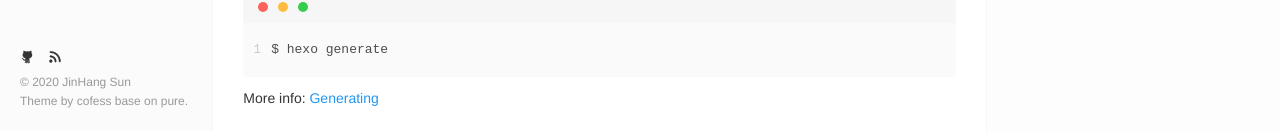
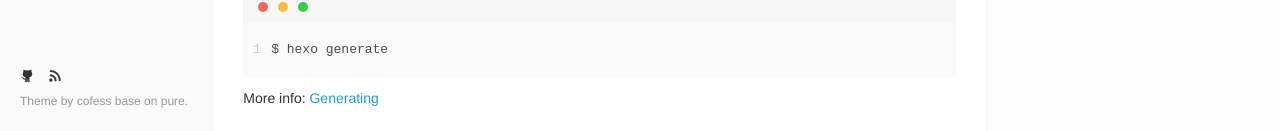
Before and after one commit to Sunjinhang/Sunjinhang.github.io, a plain HTML site: page 2020/02/03/hello-world/index.html in a window 1280 px wide. Shown: the part 669-800 px from the top of the page. Drawn offline with nearby package versions, Linux system fonts and the light colour scheme; no server answers; a script that the page names is missing.

Commit message:
Site updated: 2020-02-03 16:55:01

```diff
--- a/2020/02/03/hello-world/index.html
+++ b/2020/02/03/hello-world/index.html
@@ -431,8 +431,6 @@
 
     <div class="copyright">
 
-        &copy; 2020 JinHang Sun
-
         <div class="publishby">
         	Theme by <a href="https://github.com/cofess" target="_blank"> cofess </a>base on <a href="https://github.com/cofess/hexo-theme-pure" target="_blank">pure</a>.
         </div>
```
Also changed, not shown: archives/2020/02/index.html (+0 -2 lines), archives/2020/index.html (+0 -2 lines), archives/index.html (+0 -2 lines), index.html (+0 -2 lines).
